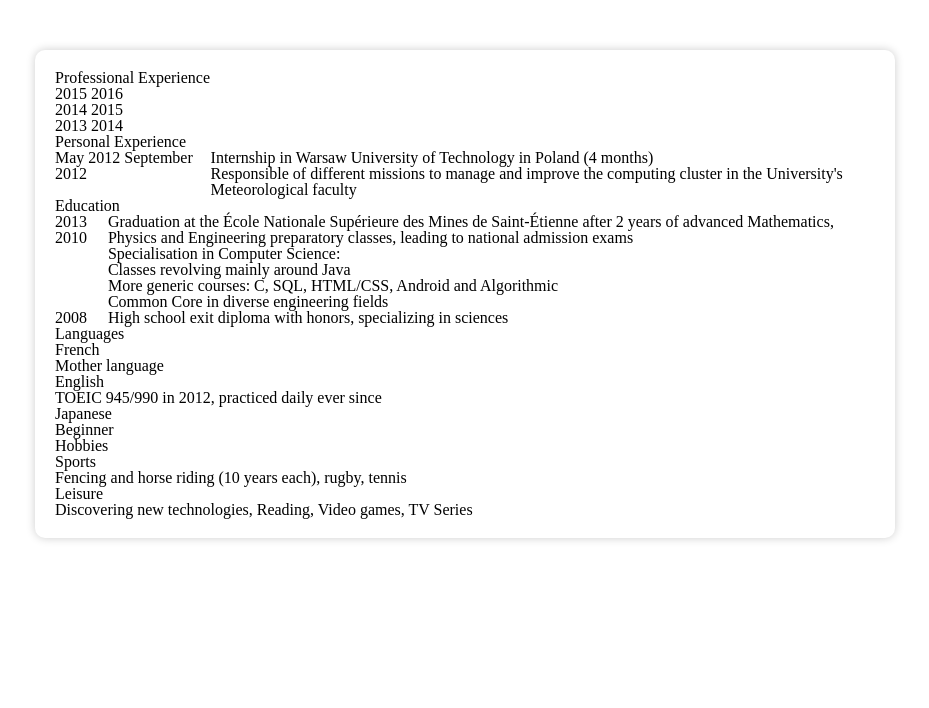
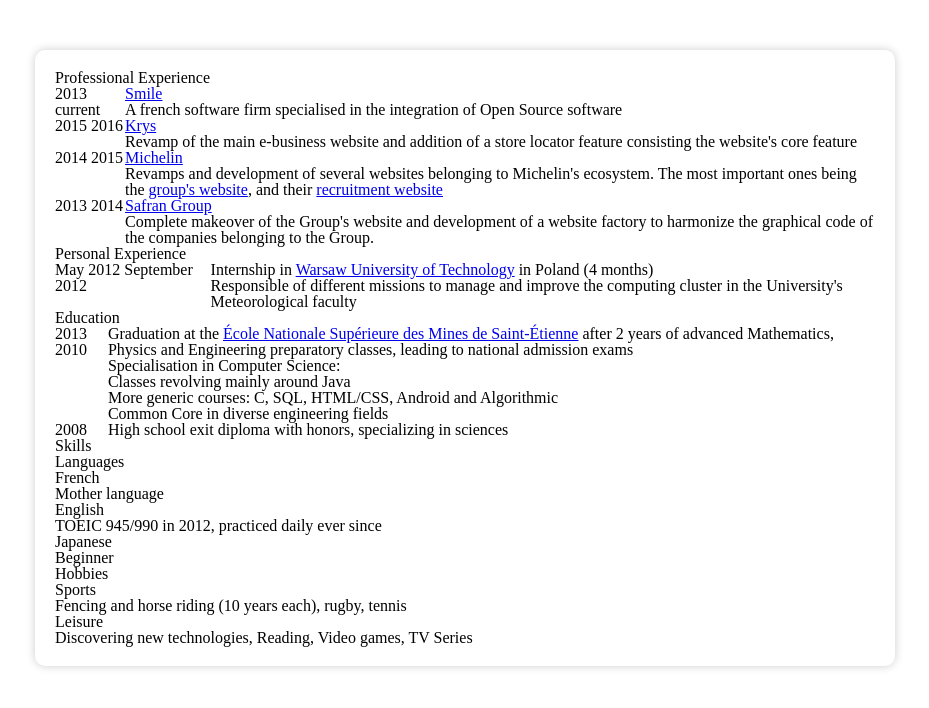
Before and after one commit to Acombes/acombes.github.io, a website: page index.html in a window 1280 px wide. Shown: the whole page, without its empty margins (175-1104 px from the left). Drawn offline with Linux system fonts and the light colour scheme.

Commit message:
Added professional experiences

```diff
--- a/index.html
+++ b/index.html
@@ -23,33 +23,64 @@
             <h2 class="section-title">Professional Experience</h2>
 
             <div class="timeline table-like">
-                <div class="row">
+                <div class="row grouped title">
+                    <div class="year">
+                        <span class="from">2013</span>
+                        <span class="to">current</span>
+                    </div>
+
+                    <div class="content">
+                        <h3 class="group-title"><a href="http://www.smile.fr" target="_blank">Smile</a></h3>
+
+                        <div class="desc">
+                            <p>A french software firm specialised in the integration of Open Source software</p>
+                        </div>
+                    </div>
+                </div>
+                <div class="row grouped">
                     <div class="year">
                         <span class="from">2015</span>
                         <span class="to">2016</span>
                     </div>
                     <div class="content">
-                        <!-- TODO Krys -->
+                        <div class="title"><a href="http://www.krys.com/" target="_blank">Krys</a></div>
+
+                        <div class="desc">
+                            <p>Revamp of the main e-business website and addition of a store locator feature consisting
+                                the website's core feature</p>
+                        </div>
                     </div>
                 </div>
-                <div class="row">
+                <div class="row grouped">
                     <div class="year">
                         <span class="from">2014</span>
                         <span class="to">2015</span>
                     </div>
                     <div class="content">
-                        <!-- TODO several Michelin -->
+                        <div class="title"><a href="http://www.michelin.com/eng/" target="_blank">Michelin</a></div>
+
+                        <div class="desc">
+                            <p>Revamps and development of several websites belonging to Michelin's ecosystem. The most
+                                important ones being the <a href="http://www.michelin.com/eng/" target="_blank">group's website</a>, and
+                                their <a href="http://recrutement.michelin.fr/eng/" target="_blank">recruitment website</a></p>
+                        </div>
                     </div>
                 </div>
-                <div class="row">
+                <div class="row grouped">
                     <div class="year">
                         <span class="from">2013</span>
                         <span class="to">2014</span>
                     </div>
                     <div class="content">
-                        <!-- TODO Safran -->
+                        <div class="title"><a href="http://safran-group.com" target="_blank">Safran Group</a></div>
+
+                        <div class="desc">
+                            <p>Complete makeover of the Group's website and development of a website factory to
+                                harmonize the graphical code of the companies belonging to the Group.</p>
+                        </div>
                     </div>
                 </div>
+                <!-- TODO add something about liferay -->
             </div>
         </section>
 
@@ -58,12 +89,16 @@
 
             <div class="timeline table-like">
                 <div class="row">
+                    <!-- TODO personal discoveries and training on technologies -->
+                </div>
+                <div class="row">
                     <div class="year">
                         <span class="from">May 2012</span>
                         <span class="to">September 2012</span>
                     </div>
                     <div class="content">
-                        <div class="desc">Internship in Warsaw University of Technology in Poland (4 months)</div>
+                        <div class="desc">Internship in <a href="https://www.pw.edu.pl/engpw">Warsaw University of
+                            Technology</a> in Poland (4 months)</div>
                         <div class="detail">
                             <p>Responsible of different missions to manage and improve the computing cluster in the University's Meteorological faculty</p>
                         </div>
@@ -83,8 +118,12 @@
                     </div>
                     <div class="content">
                         <div class="desc">
-                            <span class="main">Graduation at the École Nationale Supérieure des Mines de Saint-Étienne</span>
-                            <span class="secondary">after 2 years of advanced Mathematics, Physics and Engineering preparatory classes, leading to national admission exams</span>
+                            <span class="main">
+                                Graduation at the <a href="http://www.mines-stetienne.fr/en/" target="_blank">École Nationale Supérieure des Mines de Saint-Étienne</a>
+                            </span>
+                            <span class="secondary">
+                                after 2 years of advanced Mathematics, Physics and Engineering preparatory classes, leading to national admission exams
+                            </span>
                         </div>
 
                         <div class="detail">
@@ -113,7 +152,12 @@
                     </div>
                 </div>
             </div>
+        </section>
 
+        <section class="abilities">
+            <h2 class="section-title">Skills</h2>
+
+            <!-- TODO detail the technical skills -->
         </section>
 
         <section class="abilities">
```
